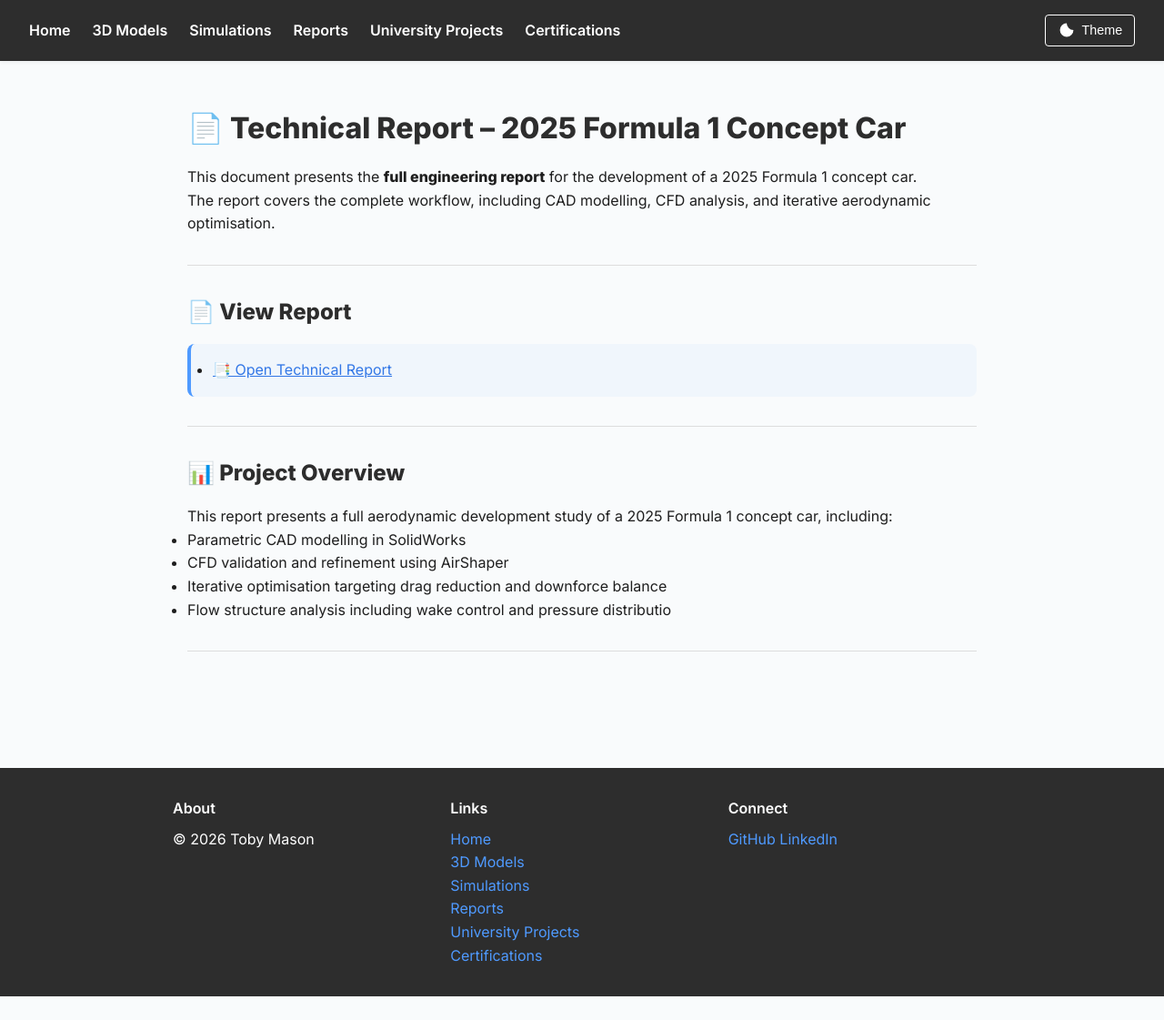
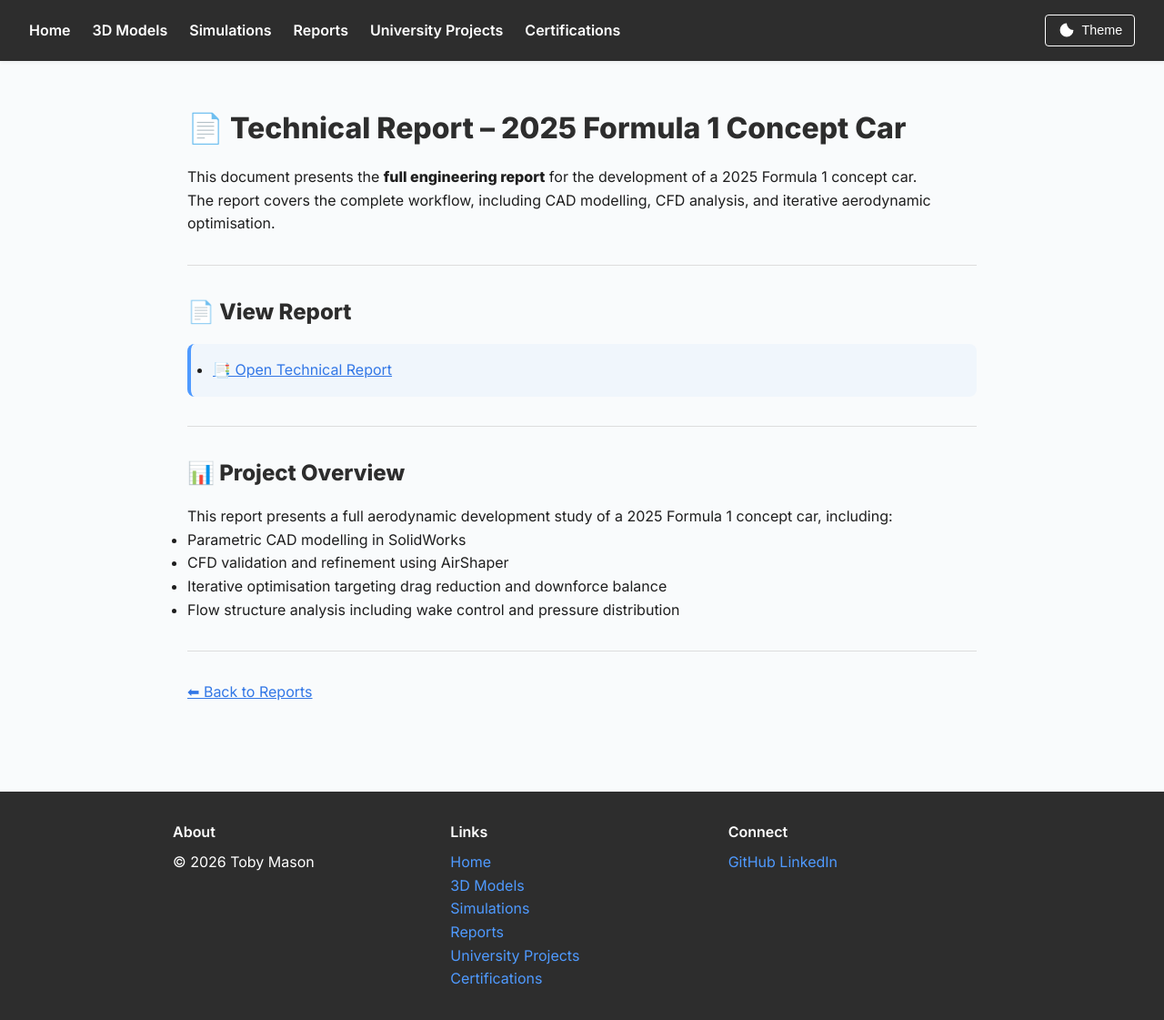
Before and after one commit to tob-mas/engineeringportfolio, a Jekyll site: the page built from reports/03-06-26/index.md, in a window 1280 px wide and 1121 px high. Shown: the whole window at 91% size. Built offline with Jekyll 4.4.1, drawn with Linux system fonts in a browser that asks for light colours.

Commit message:
Fix typo in flow structure analysis description

```diff
--- a/reports/03-06-26/index.md
+++ b/reports/03-06-26/index.md
@@ -32,6 +32,8 @@ This report presents a full aerodynamic development study of a 2025 Formula 1 co
 - Parametric CAD modelling in SolidWorks
 - CFD validation and refinement using AirShaper
 - Iterative optimisation targeting drag reduction and downforce balance
-- Flow structure analysis including wake control and pressure distributio
+- Flow structure analysis including wake control and pressure distribution
 
 ---
+
+[⬅ Back to Reports]({{ site.baseurl }}/reports/)
```
